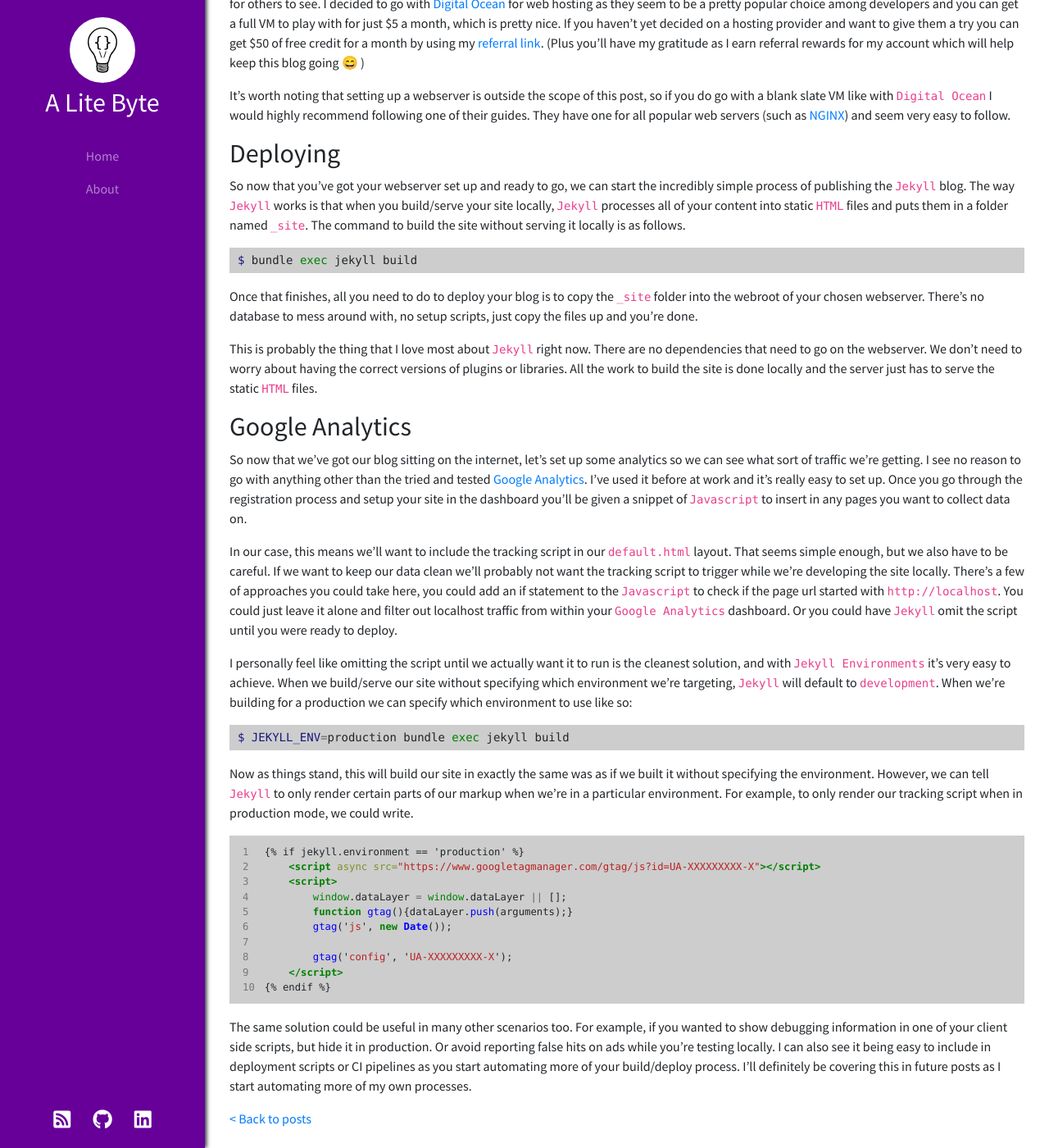
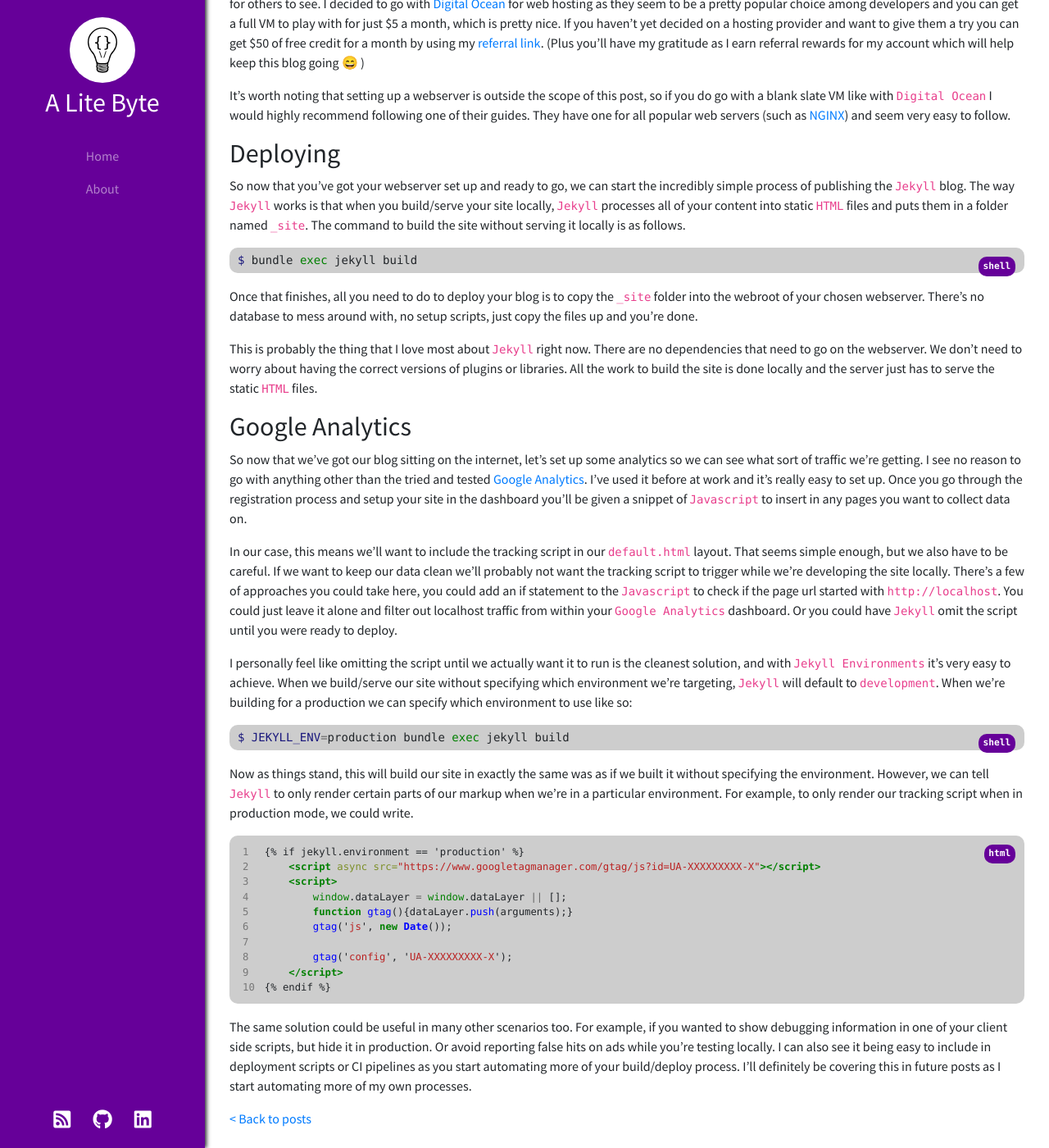
Before and after one commit to tombloor/alitebyte, a Jekyll site: the page built from _posts/2019-10-21-taking-a-bite-out-of-jekyll-3.md, in a window 1280 px wide and 1400 px high, scrolled down 225 px. Shown: the whole window at 82% size. Built offline with Jekyll 4.4.1, drawn with Linux system fonts in a browser that asks for light colours; emoji names are drawn with the system emoji font; comment, search, counter and statistics services are not loaded.

Commit message:
filename header and floating language

```diff
--- /dev/null
+++ b/_includes/highlight-file.html
@@ -0,0 +1 @@
+<p class='highlight-file'>{{ include.name }}</p>
--- a/_layouts/default.html
+++ b/_layouts/default.html
@@ -9,7 +9,6 @@
         {% endif %}
         <link rel='stylesheet' href='/assets/css/bootstrap.min.css'>
         <link rel='stylesheet' href='/assets/css/styles.css' />
-        <link rel='stylesheet' href='/assets/css/syntax.css' />
         <link rel='stylesheet' href='/assets/css/fa.all.min.css' />
         <link rel="shortcut icon" type="image/svg" href="/assets/img/site/lightbulb.svg" />
         <link href="https://fonts.googleapis.com/css?family=Source+Sans+Pro&display=swap" rel="stylesheet">
--- a/_sass/main.scss
+++ b/_sass/main.scss
@@ -1,5 +1,6 @@
 @import "nav";
 @import "posts";
+@import "syntax";
 
 $body-background: #fff;
 
--- a/assets/css/syntax.css
+++ b/_sass/syntax.scss
@@ -1,5 +1,7 @@
 .highlight {
+    position: relative;
     background-color: #cdcdcd;
+    border-radius: 10px;
 }
 .highlight .gutter pre {
     color: #777;
@@ -9,6 +11,35 @@
 }
 .highlight > pre {
     padding: 5px;
+}
+
+.highlight-file {
+    margin-bottom: 0;
+    padding: 4px 10px;
+    background-color: #cdcdcd;
+    border-radius: 10px 10px 0 0;
+    border-bottom: 1px solid #aaa;
+    font-style: italic;
+    font-size: 0.8em;
+}
+.highlight-file + .highlight {
+    border-radius: 0 0 10px 10px;
+}
+.highlight-file + .highlight > pre {
+    margin-top: 0;
+}
+
+figure.highlight > pre > code::before {
+    content: attr(data-lang);
+    position: absolute;
+    top: 1em;
+    right: 1em;
+    padding: .3em .5em;
+    color: white;
+    background-color: $nav-background;
+    border-radius: 10px;
+    font-size: 0.8em;
+    font-weight: bold;
 }
 
 .highlight .hll { background-color: #ffffcc }
```
Also changed, not shown: _drafts/dev-notes.md (+1 -0 lines), _posts/2019-10-14-taking-a-bite-out-of-jekyll-2.md (+1 -0 lines).
